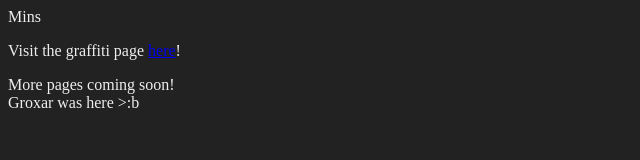
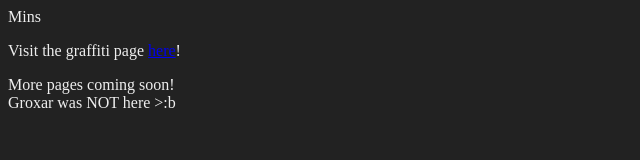
Before and after one commit to VividerAphid/aphidacademy, a plain HTML site: page index.html in a window 1280 px wide. Shown: the full height of the page, 0-640 px from the left. Drawn offline with Linux system fonts and the light colour scheme.

Commit message:
Update index.html
Groxar Grand Suke

```diff
--- a/index.html
+++ b/index.html
@@ -15,6 +15,6 @@
     More pages coming soon!
     <br>
 
-    Groxar was here >:b
+    Groxar was NOT here >:b
     <br>
 </body>
```
